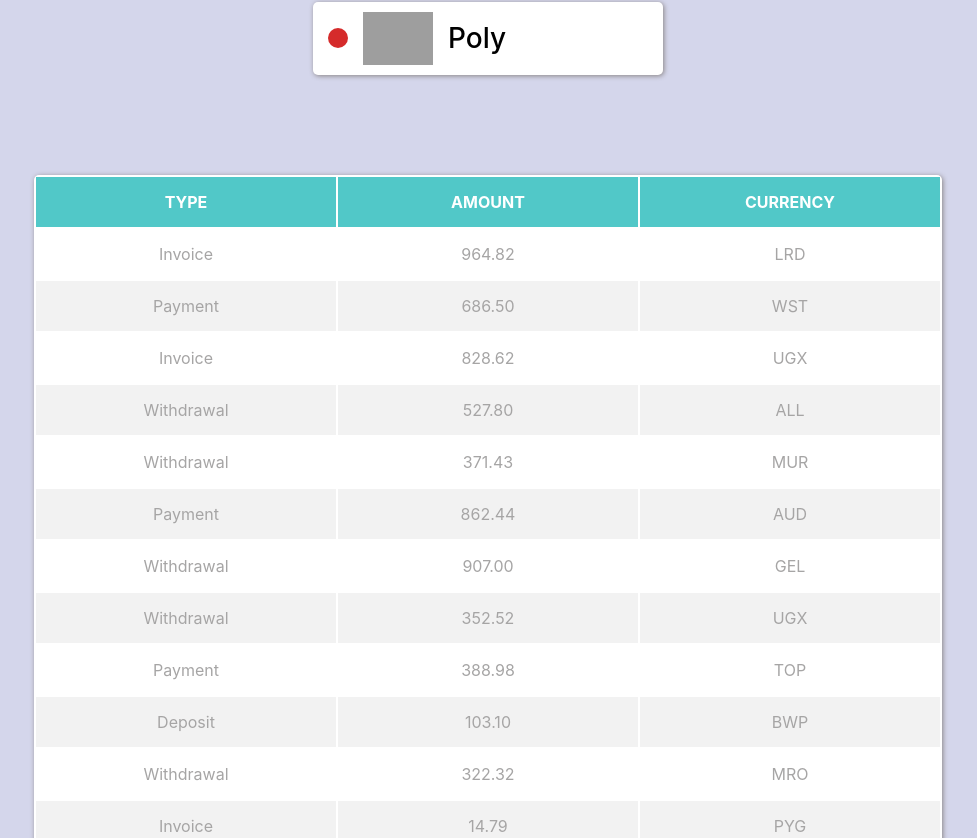
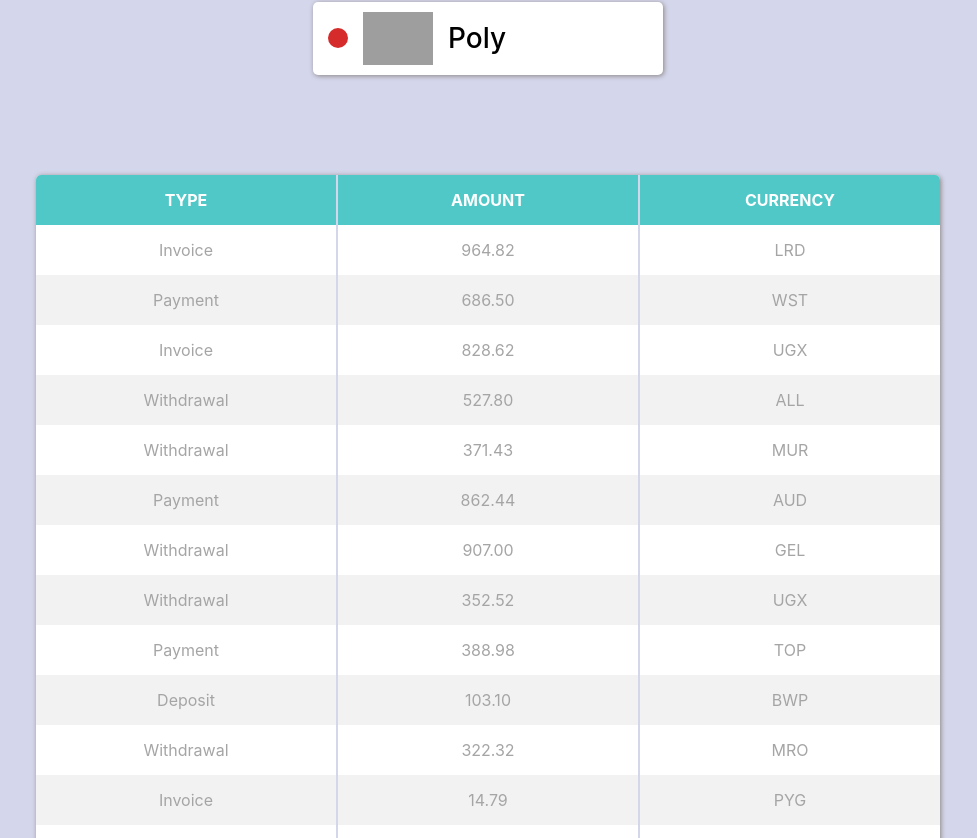
Before and after one commit to monika-czulak/goit-react-hw-01-components, a React (Create React App) app: page / in a window 1280 px wide. Shown: the part 1382-2220 px from the top of the page, without its empty margins (152-1129 px from the left). Built offline with nearby package versions, Linux system fonts and the light colour scheme; grey boxes are pictures that could not be loaded.

Commit message:
update style

```diff
--- a/src/components/TransactionHistory/TransactionHistory.module.css
+++ b/src/components/TransactionHistory/TransactionHistory.module.css
@@ -3,6 +3,8 @@
   background-color: #fff;
   border-radius: 5px;
   margin: 50px 0;
+  border-collapse: collapse;
+  overflow: hidden;
 }
 
 thead {
@@ -18,6 +20,11 @@ th {
   text-align: center;
 }
 
+th:not(:last-of-type),
+td:not(:last-of-type) {
+  border-right: 2px solid #d4d6eb;
+}
+
 tbody {
   color: rgb(166, 165, 165);
   text-transform: capitalize;
```
